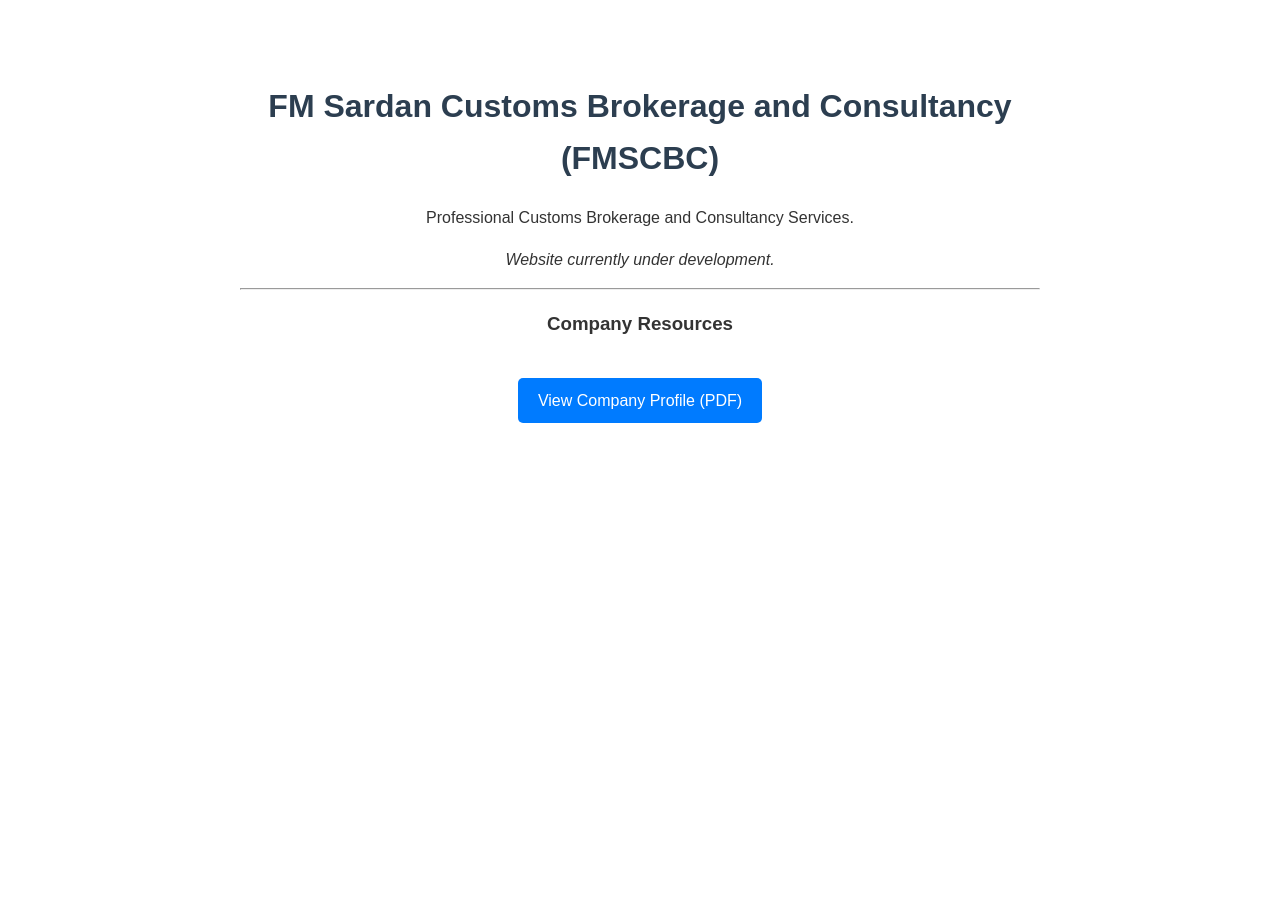
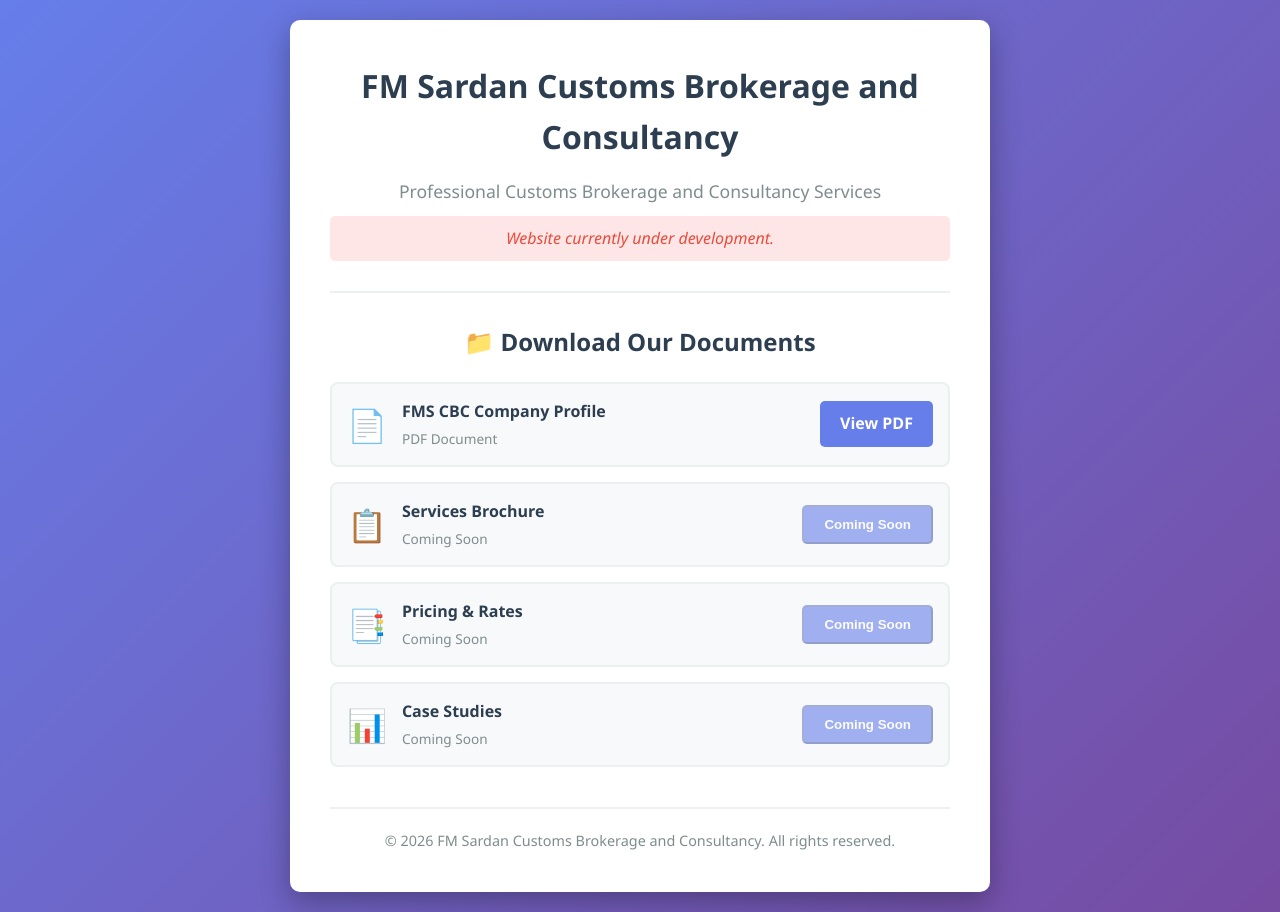
Before and after one commit to lungayken-ux/fmscbc-brokerage, a plain HTML site: page index.html in a window 1280 px wide. Before the commit the page ends 800 px from the top, so only its background shows below. Drawn offline with Linux system fonts and the light colour scheme.

Commit message:
Enhance landing page with improved document download section and professional design

```diff
--- a/index.html
+++ b/index.html
@@ -1,24 +1,203 @@
 <!DOCTYPE html>
-<html>
+<html lang="en">
 <head>
-    <title>FMSCBC | Customs Brokerage</title>
+    <meta charset="UTF-8">
+    <meta name="viewport" content="width=device-width, initial-scale=1.0">
+    <title>FMSCBC | Customs Brokerage & Consultancy</title>
     <style>
-        body { font-family: Arial, sans-serif; line-height: 1.6; color: #333; max-width: 800px; margin: 40px auto; padding: 20px; text-align: center; }
-        h1 { color: #2c3e50; }
-        .btn { display: inline-block; background-color: #007bff; color: white; padding: 10px 20px; text-decoration: none; border-radius: 5px; margin-top: 20px; }
-        .btn:hover { background-color: #0056b3; }
+        * {
+            margin: 0;
+            padding: 0;
+            box-sizing: border-box;
+        }
+
+        body {
+            font-family: 'Segoe UI', Tahoma, Geneva, Verdana, sans-serif;
+            line-height: 1.6;
+            color: #333;
+            background: linear-gradient(135deg, #667eea 0%, #764ba2 100%);
+            min-height: 100vh;
+            display: flex;
+            justify-content: center;
+            align-items: center;
+            padding: 20px;
+        }
+
+        .container {
+            background: white;
+            border-radius: 10px;
+            box-shadow: 0 10px 30px rgba(0, 0, 0, 0.3);
+            padding: 40px;
+            max-width: 700px;
+            width: 100%;
+        }
+
+        h1 {
+            color: #2c3e50;
+            margin-bottom: 15px;
+            font-size: 2em;
+            text-align: center;
+        }
+
+        .tagline {
+            text-align: center;
+            color: #7f8c8d;
+            margin-bottom: 10px;
+            font-size: 1.1em;
+        }
+
+        .status {
+            text-align: center;
+            color: #e74c3c;
+            font-style: italic;
+            margin-bottom: 30px;
+            padding: 10px;
+            background: #ffe6e6;
+            border-radius: 5px;
+        }
+
+        hr {
+            margin: 30px 0;
+            border: none;
+            border-top: 2px solid #ecf0f1;
+        }
+
+        .documents-section h2 {
+            color: #2c3e50;
+            margin-bottom: 20px;
+            text-align: center;
+            font-size: 1.5em;
+        }
+
+        .documents-grid {
+            display: grid;
+            grid-template-columns: 1fr;
+            gap: 15px;
+        }
+
+        .document-item {
+            display: flex;
+            align-items: center;
+            padding: 15px;
+            border: 2px solid #ecf0f1;
+            border-radius: 8px;
+            transition: all 0.3s ease;
+            background: #f8f9fa;
+        }
+
+        .document-item:hover {
+            border-color: #667eea;
+            background: #f0f3ff;
+            transform: translateX(5px);
+        }
+
+        .doc-icon {
+            font-size: 2em;
+            margin-right: 15px;
+        }
+
+        .doc-info {
+            flex-grow: 1;
+        }
+
+        .doc-name {
+            font-weight: 600;
+            color: #2c3e50;
+            margin-bottom: 3px;
+        }
+
+        .doc-type {
+            font-size: 0.85em;
+            color: #7f8c8d;
+        }
+
+        .btn {
+            display: inline-block;
+            background-color: #667eea;
+            color: white;
+            padding: 10px 20px;
+            text-decoration: none;
+            border-radius: 5px;
+            transition: background-color 0.3s ease;
+            font-weight: 600;
+            white-space: nowrap;
+        }
+
+        .btn:hover {
+            background-color: #764ba2;
+        }
+
+        .footer {
+            text-align: center;
+            margin-top: 40px;
+            padding-top: 20px;
+            border-top: 2px solid #ecf0f1;
+            color: #7f8c8d;
+            font-size: 0.9em;
+        }
     </style>
 </head>
 <body>
-    <h1>FM Sardan Customs Brokerage and Consultancy (FMSCBC)</h1>
-    <p>Professional Customs Brokerage and Consultancy Services.</p>
-    <p><em>Website currently under development.</em></p>
+    <div class="container">
+        <h1>FM Sardan Customs Brokerage and Consultancy</h1>
+        <p class="tagline">Professional Customs Brokerage and Consultancy Services</p>
+        <p class="status"><em>Website currently under development.</em></p>
 
-    <hr>
+        <hr>
 
-    <h3>Company Resources</h3>
-    <a href="FMS%20CBC%20COMPANY%20PROFILE.pdf" class="btn" target="_blank">
-        View Company Profile (PDF)
-    </a>
+        <div class="documents-section">
+            <h2>📁 Download Our Documents</h2>
+
+            <div class="documents-grid">
+                <div class="document-item">
+                    <div class="doc-icon">📄</div>
+                    <div class="doc-info">
+                        <div class="doc-name">FMS CBC Company Profile</div>
+                        <div class="doc-type">PDF Document</div>
+                    </div>
+                    <a href="FMS%20CBC%20COMPANY%20PROFILE.pdf" class="btn" target="_blank" download>
+                        View PDF
+                    </a>
+                </div>
+
+                <div class="document-item">
+                    <div class="doc-icon">📋</div>
+                    <div class="doc-info">
+                        <div class="doc-name">Services Brochure</div>
+                        <div class="doc-type">Coming Soon</div>
+                    </div>
+                    <button class="btn" disabled style="opacity: 0.6; cursor: not-allowed;">
+                        Coming Soon
+                    </button>
+                </div>
+
+                <div class="document-item">
+                    <div class="doc-icon">📑</div>
+                    <div class="doc-info">
+                        <div class="doc-name">Pricing & Rates</div>
+                        <div class="doc-type">Coming Soon</div>
+                    </div>
+                    <button class="btn" disabled style="opacity: 0.6; cursor: not-allowed;">
+                        Coming Soon
+                    </button>
+                </div>
+
+                <div class="document-item">
+                    <div class="doc-icon">📊</div>
+                    <div class="doc-info">
+                        <div class="doc-name">Case Studies</div>
+                        <div class="doc-type">Coming Soon</div>
+                    </div>
+                    <button class="btn" disabled style="opacity: 0.6; cursor: not-allowed;">
+                        Coming Soon
+                    </button>
+                </div>
+            </div>
+        </div>
+
+        <div class="footer">
+            <p>&copy; 2026 FM Sardan Customs Brokerage and Consultancy. All rights reserved.</p>
+        </div>
+    </div>
 </body>
 </html>
```
